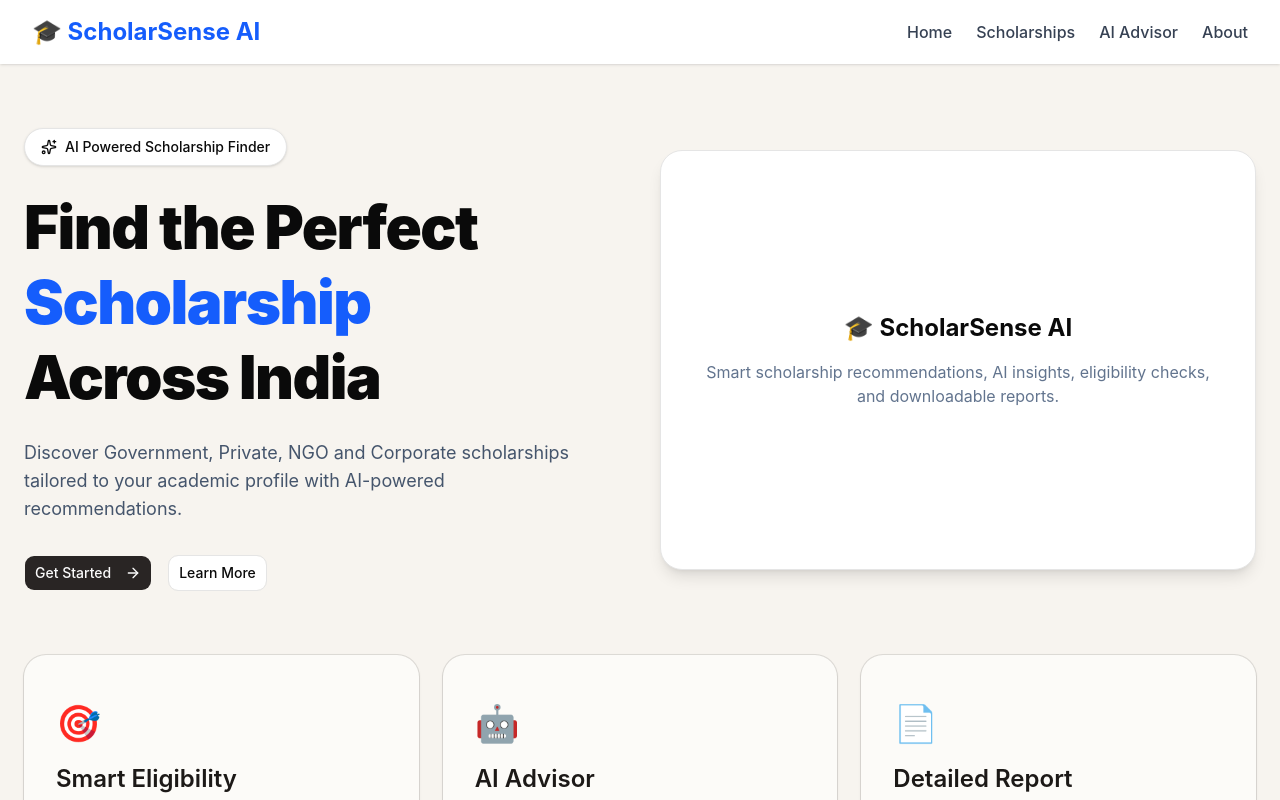
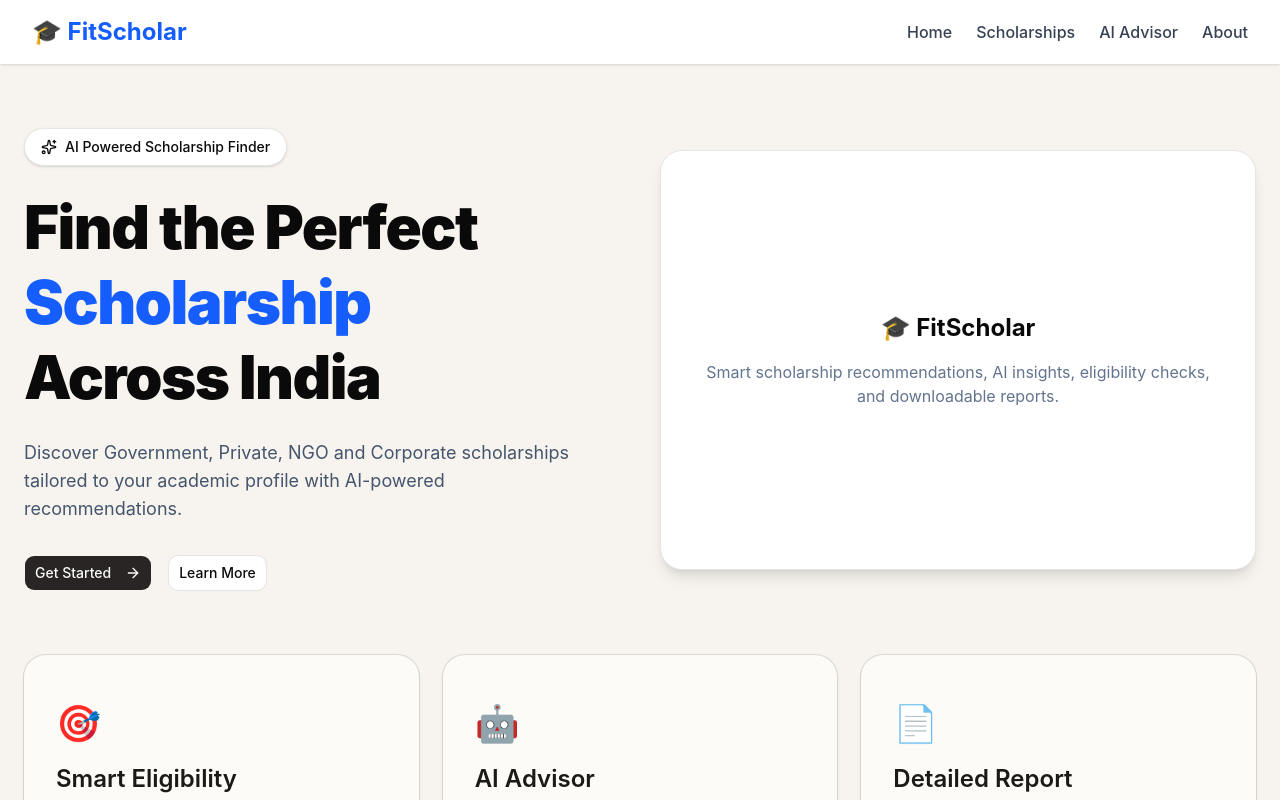
Before and after one commit to SaiAnkithaK/ai-scholarship-eligibility-engine, a React app in the folder frontend/: page / in a window 1280 px wide. Shown: the top 800 px of the page. Built offline with nearby package versions, Linux system fonts and the light colour scheme; the HTML template or start-up script is replaced by a standard one.

Commit message:
Add AI scholarship matching

```diff
--- a/frontend/src/components/Hero.jsx
+++ b/frontend/src/components/Hero.jsx
@@ -46,7 +46,7 @@ export default function Hero() {
         <div className="rounded-3xl border bg-white p-8 shadow-lg min-h-[420px] flex items-center justify-center">
           <div className="text-center">
             <h3 className="text-2xl font-bold">
-              🎓 ScholarSense AI
+              🎓 FitScholar
             </h3>
 
             <p className="mt-4 text-slate-500">
--- a/frontend/src/components/Navbar.jsx
+++ b/frontend/src/components/Navbar.jsx
@@ -2,7 +2,7 @@ function Navbar() {
   return (
     <nav className="w-full bg-white shadow-sm px-8 py-4 flex justify-between items-center">
       <h1 className="text-2xl font-bold text-blue-600">
-        🎓 ScholarSense AI
+        🎓 FitScholar
       </h1>
 
       <div className="flex gap-6 text-gray-700 font-medium">
```
Also changed, not shown: 1 other file (tests, documents, lock files or other folders).
